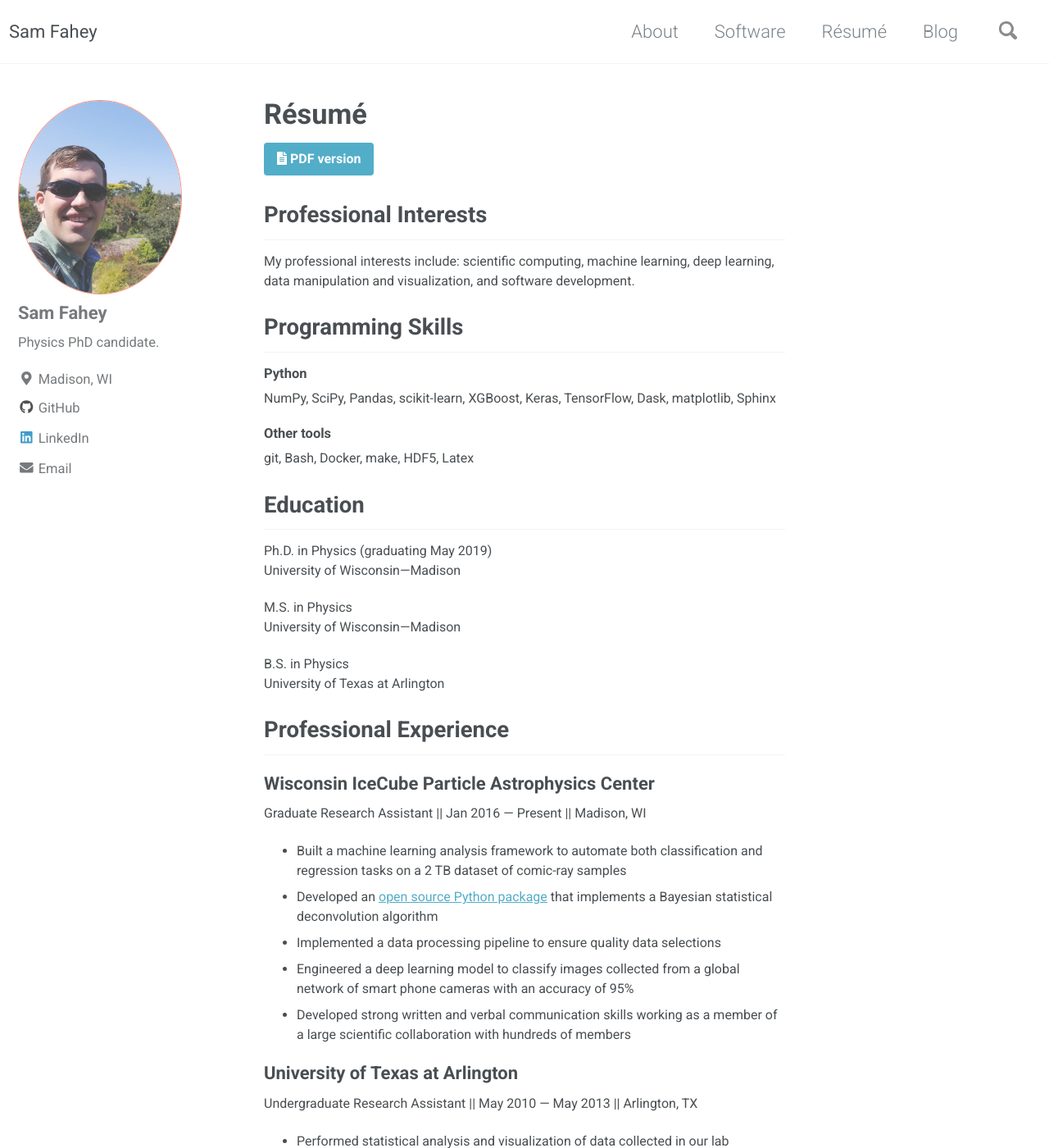
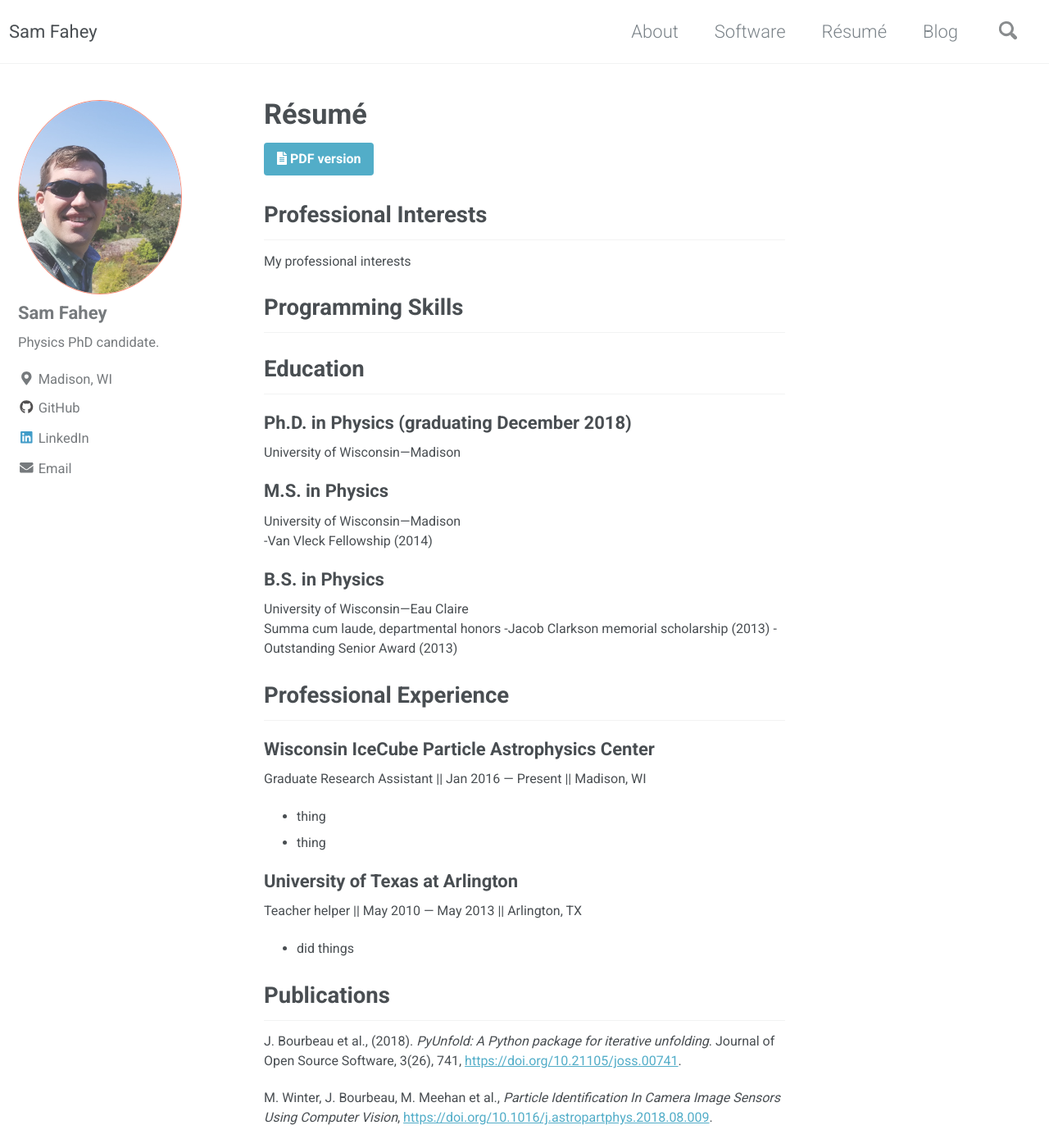
Before and after one commit to sam-fahey/jrbourbeau.github.io, a Jekyll site: the page built from _pages/cv.md, in a window 1280 px wide and 1400 px high. Shown: the whole window at 82% size. Built offline with Jekyll 4.4.1, drawn with Linux system fonts in a browser that asks for light colours; nearby versions of some CDN libraries; some of the changed text lies outside the part shown.

Commit message:
Update cv.md

```diff
--- a/_pages/cv.md
+++ b/_pages/cv.md
@@ -15,45 +15,37 @@ toc_label: "R&eacute;sum&eacute;"
 
 ## Professional Interests
 
-My professional interests include: scientific computing, machine learning, deep learning, data manipulation and visualization, and software development.
-
+My professional interests
 
 ## Programming Skills
 
-#### Python
-NumPy, SciPy, Pandas, scikit-learn, XGBoost, Keras, TensorFlow, Dask, matplotlib, Sphinx
-
-#### Other tools
-git, Bash, Docker, make, HDF5, Latex
-
-
 ## Education
 
-Ph.D. in Physics (graduating May 2019)<br>
-University of Wisconsin&mdash;Madison
+### Ph.D. in Physics (graduating December 2018)
+University of Wisconsin&mdash;Madison<br>
 
-M.S. in Physics<br>
-University of Wisconsin&mdash;Madison
+### M.S. in Physics
+University of Wisconsin&mdash;Madison<br>
+-Van Vleck Fellowship (2014)
 
-B.S. in Physics<br>
-University of Texas at Arlington
+### B.S. in Physics<br>
+University of Wisconsin&mdash;Eau Claire<br>
+Summa cum laude, departmental honors
+-Jacob Clarkson memorial scholarship (2013)
+-Outstanding Senior Award (2013)
 
 ## Professional Experience
 
 ### Wisconsin IceCube Particle Astrophysics Center
 Graduate Research Assistant || Jan 2016 &mdash; Present || Madison, WI
 
-- Built a machine learning analysis framework to automate both classification and regression tasks on a 2 TB dataset of comic-ray samples
-- Developed an [open source Python package](https://github.com/jrbourbeau/pyunfold) that implements a Bayesian statistical deconvolution algorithm
-- Implemented a data processing pipeline to ensure quality data selections
-- Engineered a deep learning model to classify images collected from a global network of smart phone cameras with an accuracy of 95%
-- Developed strong written and verbal communication skills working as a member of a large scientific collaboration with hundreds of members
+- thing
+- thing
 
 ### University of Texas at Arlington
-Undergraduate Research Assistant || May 2010 &mdash; May 2013 || Arlington, TX
+Teacher helper || May 2010 &mdash; May 2013 || Arlington, TX
 
-- Performed statistical analysis and visualization of data collected in our lab
-- Maintained and further developed research group's C++ codebase
+- did things
 
 
 ## Publications
```
